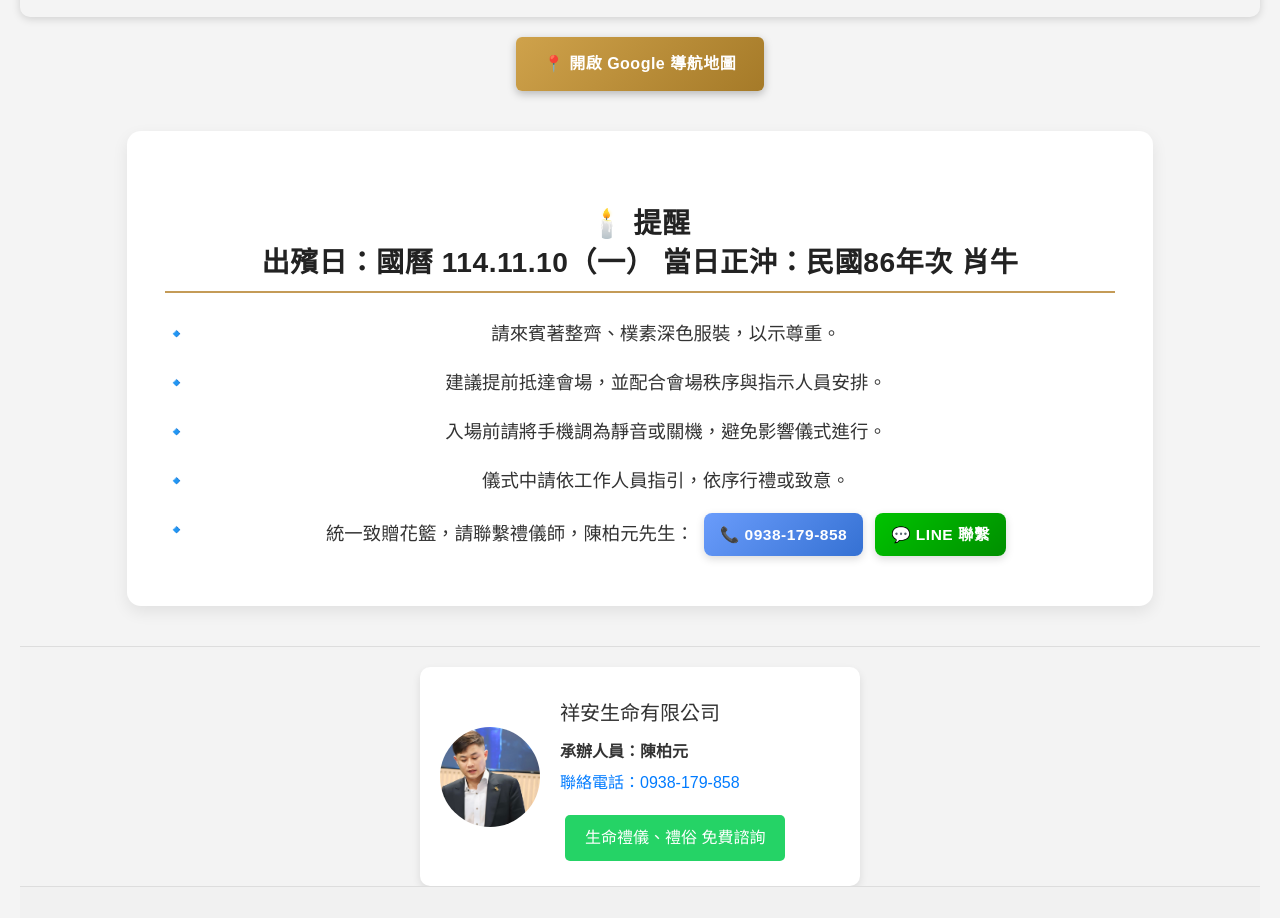
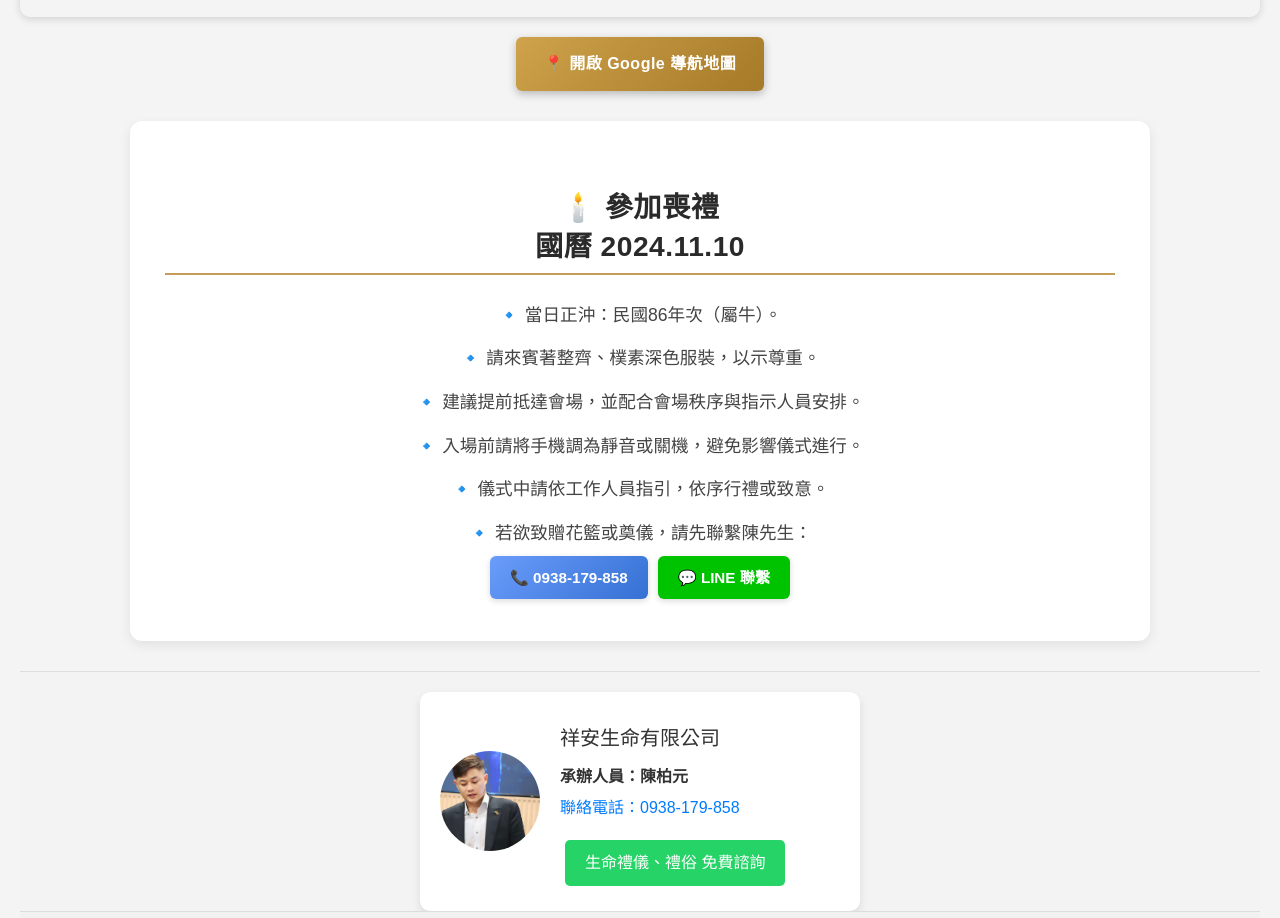
Before and after one commit to Shiangan/Li-Liao-Yue-e, a plain HTML site: page index.html in a window 1280 px wide. Shown: the part 6040-6958 px from the top of the page. Drawn offline with nearby package versions, Linux system fonts and the light colour scheme; grey boxes are pictures that could not be loaded; a web font is replaced by a local one.

Commit message:
Update index.html

```diff
--- a/index.html
+++ b/index.html
@@ -1267,48 +1267,50 @@ document.querySelectorAll(".gallery-img").forEach(img => {
     </div>
   </div>
 
-       <!-- 🔹 參加喪禮注意事項（最完善完整版） -->
+<!-- 🔹 參加喪禮注意事項（最完善質感版） -->
 <section id="funeral-notice">
+  <!-- 標題分兩行置中 -->
   <h4 class="notice-title">
-    🕯️ 提醒<br>
-    出殯日：國曆 114.11.10（一）
-    當日正沖：民國86年次 肖牛
+    🕯️ 參加喪禮<br>
+    國曆 2024.11.10
   </h4>
+
+  <!-- 注意事項列表 -->
   <ul class="notice-list">
-    <li>請來賓著整齊、樸素深色服裝，以示尊重。</li>
-    <li>建議提前抵達會場，並配合會場秩序與指示人員安排。</li>
-    <li>入場前請將手機調為靜音或關機，避免影響儀式進行。</li>
-    <li>儀式中請依工作人員指引，依序行禮或致意。</li>
-    <li>統一致贈花籃，請聯繫禮儀師，陳柏元先生：
-      <span class="contact-buttons">
-        <a href="tel:0938179858" class="contact-btn phone">📞 0938-179-858</a>
-        <a href="https://line.me/ti/p/~0938179858" class="contact-btn line">💬 LINE 聯繫</a>
-      </span>
+    <li>🔹 當日正沖：民國86年次（屬牛）。</li>
+    <li>🔹 請來賓著整齊、樸素深色服裝，以示尊重。</li>
+    <li>🔹 建議提前抵達會場，並配合會場秩序與指示人員安排。</li>
+    <li>🔹 入場前請將手機調為靜音或關機，避免影響儀式進行。</li>
+    <li>🔹 儀式中請依工作人員指引，依序行禮或致意。</li>
+    <li>🔹 若欲致贈花籃或奠儀，請先聯繫陳先生：
+      <div class="contact-line">
+        <a href="tel:0938179858">📞 0938-179-858</a>
+        <a href="https://line.me/ti/p/TuM5y_Of6I" target="_blank">💬 LINE 聯繫</a>
+      </div>
     </li>
   </ul>
 </section>
 
+<!-- 🔹 樣式設計 -->
 <style>
-/* 基本區塊 */
 #funeral-notice {
   background: #ffffff;
-  border-radius: 14px;
-  padding: 36px 38px;
+  border-radius: 12px;
+  padding: 30px 35px;
   max-width: 950px;
-  margin: 40px auto;
-  box-shadow: 0 6px 16px rgba(0,0,0,0.08);
+  margin: 30px auto;
+  box-shadow: 0 4px 12px rgba(0,0,0,0.08);
   font-family: "Iansui", "Noto Sans TC", "微軟正黑體", sans-serif;
-  color: #333;
-}
-
-/* 標題分兩行並置中 */
+}
+
+/* 標題 */
 #funeral-notice .notice-title {
-  font-size: clamp(1.6rem, 2.2vw, 2rem);
-  color: #222;
-  text-align: center;
-  margin-bottom: 24px;
-  border-bottom: 2px solid #c49b57; /* 金色底線 */
-  padding-bottom: 8px;
+  font-size: clamp(1.5rem, 2.2vw, 1.9rem);
+  color: #2a2a2a;
+  text-align: center; /* 標題置中 */
+  margin-bottom: 25px;
+  border-bottom: 2px solid #c49b57;
+  padding-bottom: 6px;
   letter-spacing: 0.5px;
   line-height: 1.4;
 }
@@ -1320,63 +1322,77 @@ document.querySelectorAll(".gallery-img").forEach(img => {
   margin: 0;
 }
 
+/* 列表每項目 */
 #funeral-notice .notice-list li {
-  font-size: clamp(1rem, 2vw, 1.15rem);
-  line-height: 1.9;
-  margin-bottom: 14px;
-  display: block;
+  font-size: clamp(1rem, 2vw, 1.1rem);
+  color: #444444;
+  line-height: 1.8;
+  margin-bottom: 12px;
+
+  display: inline-block;
   width: 100%;
-  white-space: normal;        /* 桌機單行，窄螢幕自動換行 */
-  overflow-wrap: break-word;
-  text-indent: 0;
-  position: relative;
-  padding-left: 26px;          /* 為符號留空間 */
-}
-
-#funeral-notice .notice-list li::before {
-  content: "🔹";
-  position: absolute;
-  left: 0;
-  top: 0;
-}
-
-/* 聯絡按鈕 */
-.contact-buttons {
-  display: inline-flex;
-  gap: 12px;
-  margin-left: 5px;
+  white-space: normal;
+  overflow-wrap: break-word; /* 確保長句不消失 */
+}
+
+/* LINE 與電話按鈕置中 */
+.contact-line {
+  text-align: center;
+  margin-top: 6px;
+  display: flex;
+  justify-content: center;
+  gap: 10px;
   flex-wrap: wrap;
 }
 
-.contact-btn {
+.contact-line a {
   display: inline-block;
   text-decoration: none;
-  padding: 7px 16px;
-  border-radius: 8px;
+  padding: 8px 20px;
+  border-radius: 6px;
   font-weight: 600;
-  font-size: 0.97rem;
-  transition: all 0.25s ease;
+  font-size: 0.95rem;
   color: #fff;
-  letter-spacing: 0.5px;
-  box-shadow: 0 3px 8px rgba(0,0,0,0.15);
-}
-
-.contact-btn.phone { background: linear-gradient(135deg, #6a9cfb, #3571d3); }
-.contact-btn.phone:hover { background: linear-gradient(135deg, #4e7fd1, #2750a8); transform: translateY(-1px); }
-
-.contact-btn.line { background: linear-gradient(135deg, #00c300, #008f00); }
-.contact-btn.line:hover { background: linear-gradient(135deg, #00a800, #006f00); transform: translateY(-1px); }
+  transition: all 0.3s ease;
+  box-shadow: 0 2px 6px rgba(0,0,0,0.15);
+  text-align: center;
+}
+
+/* 📞電話藍色漸層 */
+.contact-line a[href^="tel"] {
+  background: linear-gradient(135deg, #6a9cfb, #3571d3);
+}
+.contact-line a[href^="tel"]:hover {
+  background: linear-gradient(135deg, #4e7fd1, #2750a8);
+  transform: translateY(-1px);
+}
+
+/* LINE 綠底 */
+.contact-line a[href*="line"] {
+  background: #00c300;
+}
+.contact-line a[href*="line"]:hover {
+  background: #00a800;
+  transform: translateY(-1px);
+}
 
 /* 響應式 */
 @media (max-width: 768px) {
-  #funeral-notice { padding: 28px 18px; }
-  #funeral-notice .notice-title { font-size: clamp(1.4rem, 4vw, 1.7rem); }
-  #funeral-notice .notice-list li { font-size: clamp(0.95rem, 3.5vw, 1rem); }
-  .contact-buttons { flex-direction: column; gap: 6px; }
-  .contact-btn { font-size: 0.95rem; padding: 6px 12px; }
+  #funeral-notice {
+    padding: 22px 18px;
+  }
+  #funeral-notice .notice-title {
+    font-size: clamp(1.3rem, 4vw, 1.6rem);
+  }
+  #funeral-notice .notice-list li {
+    font-size: clamp(0.95rem, 3.5vw, 1rem);
+  }
+  .contact-line a {
+    font-size: 0.95rem;
+    padding: 6px 14px;
+  }
 }
 </style>
-
 
 <!-- 页脚 -->
 <footer style="background-color: #f3f3f3; padding: 20px 0; text-align: center; font-family: Arial, sans-serif;">
```
